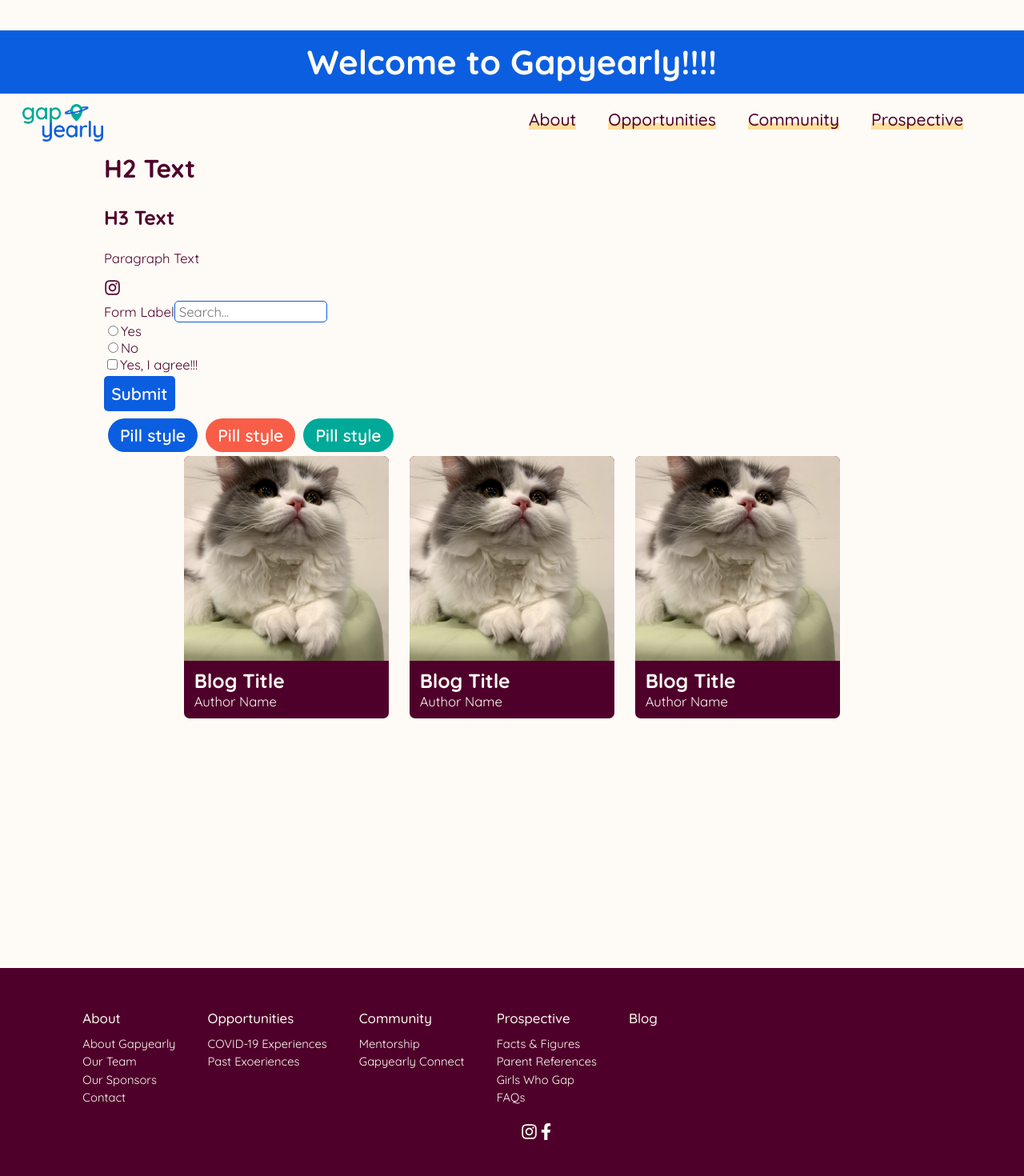
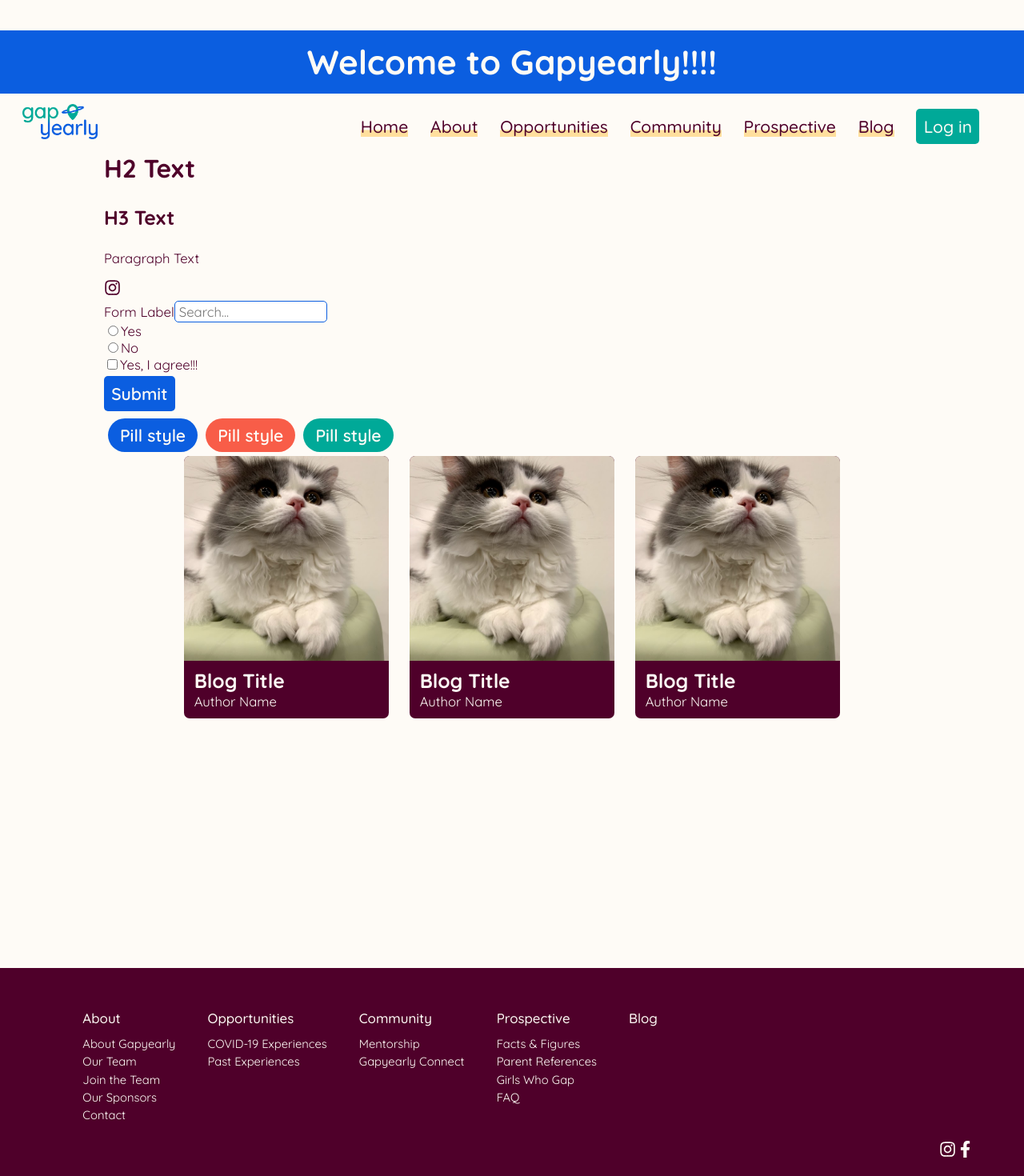
Before and after one commit to gapyearly/NextJS-Client, a Next.js app: page / in a window 1280 px wide. Shown: the part 34-1504 px from the top of the page at 80% size. Built offline with nearby package versions, Linux system fonts and the light colour scheme.

Commit message:
fixy fix

```diff
--- a/components/Layouts/Footer.js
+++ b/components/Layouts/Footer.js
@@ -2,6 +2,7 @@ import Link from "next/link";
 import styles from "./Footer.module.css";
 import {FaInstagram} from "react-icons/fa";
 import {FaFacebookF} from "react-icons/fa";
+
 
 
 // Footer sitemap and neccesary links
@@ -13,6 +14,7 @@ export default function Footer() {
     return (
       <FooterColumn
         title={subject.label}
+        href={subject.href}
         values={subject.items}
         key={subject.label}
       />
@@ -31,12 +33,16 @@ export default function Footer() {
   );
 }
 
-const FooterColumn = ({ title, values }) => {
+const FooterColumn = ({ title, values, href }) => {
   // Subcontent under the label
+
+  if (href) {
+    title = <Link href={href}><a className="noUnderline">{title}</a></Link>
+  }
   const content = values.map((value) => {
     return (
       <li key={value.linkLabel} className={styles.footer_column_link}>
-        {value.linkLabel}
+        <Link href={value.href}><a className="noUnderline">{value.linkLabel}</a></Link>
       </li>
     );
   });
--- a/components/Layouts/Footer.module.css
+++ b/components/Layouts/Footer.module.css
@@ -4,8 +4,7 @@
   display: flex;
   flex-direction: column;
   color: var(--seashell);
-  padding-top: 1em;
-  padding-left: 3em;
+  padding: 1em 3em 0;
 }
 .footer_column {
   list-style-type: none;
@@ -28,5 +27,5 @@
 }
 .socialMediaIconWrapper {
   display:flex;
-  justify-content: center;
+  justify-content: flex-end;
 }
--- a/components/Layouts/Navbar/NavLink.js
+++ b/components/Layouts/Navbar/NavLink.js
@@ -5,7 +5,8 @@ import styles from "./Navbar.module.css"
 export default function NavLink({ href, children }) {
   return (
     <Link href={href}>
-      {typeof Children === "string" ? <a className={styles.dropdownItem}>{children}</a> : children}
+      <a>{children}</a>
+      {/* {typeof Children === "string" ? <a className={styles.dropdownItem}>{children}</a> : children} */}
       {/* TODO: styles not being applied */}
     </Link>
   );
--- a/components/Layouts/Navbar/Navbar.module.css
+++ b/components/Layouts/Navbar/Navbar.module.css
@@ -15,9 +15,13 @@
 .navItems {
   margin: 1rem 3rem 0 0;
 }
-.navLink {
-  margin: 0 20px;
+.navItems > a, .dropdown, .navItems Button {
+  /* navTab is a workaround for giving the dropdown-free tabs styling */
+  margin: 0 0 0 1.5rem ;
   font-weight: 500;
+}
+.logInBtn{
+  margin-left: 1.5rem;
 }
 .dropdown {
   position: relative;
@@ -49,6 +53,7 @@
   /* margin-top: 0.7rem;
   TODO: add triangle notch */
 }
+
 /* .dropdownContent a:hover {
   box-shadow: 0 -0.4em 0 inset var(--horizon);
   FIXME: this is ugly lol
@@ -62,8 +67,8 @@
   position: absolute;
   top: 0;
   left: 0;
-  height: calc(var(--navbarHeight) * 0.65);
   z-index: 1001;
+  height: calc(var(--navbarHeight)*0.6);
   /*TODO: Gapyearly Logo Animation is delayed*/
   transition: top 0.3s;
 }
--- a/components/Layouts/Navbar/index.js
+++ b/components/Layouts/Navbar/index.js
@@ -1,8 +1,10 @@
 import React, { useState, useEffect } from "react";
 import styles from "./Navbar.module.css";
+import Button from "@components/Buttons/Button"
 import debounce from "@util/debounce";
 import Navfolder from "./Navfolder";
 import NavLink from "./NavLink";
+import Link from "next/link";
 
 // How far the user has to scroll in px for nav to reappear
 const SCROLL_LENGTH = 50;
@@ -54,31 +56,40 @@ export default function Navbar() {
       <style jsx>{`
         top: ${visible ? "0" : `-${navbarHeight}`};
       `}</style>
-      <NavLink href="/">
+      <Link href="/">
         <img
           src="/images/logo.png"
           layout="fill"
           alt="Gapyearly Logo"
           className={styles.logo}
         />
-      </NavLink>
+      </Link>
       <div className={styles.navItems}>
+        <NavLink href="/">Home</NavLink>
         <Navfolder title="About" href="">
-          <NavLink href="/">About Gapyearly</NavLink>
-          <NavLink href="/">Our Team</NavLink>
-          <NavLink href="/">Join the Team</NavLink>
-          <NavLink href="/">Our Sponsors</NavLink>
-          <NavLink href="/">Contact</NavLink>
+          <NavLink href="/about-gapyearly">About Gapyearly</NavLink>
+          <NavLink href="/our-team">Our Team</NavLink>
+          <NavLink href="/join-the-team">Join the Team</NavLink>
+          <NavLink href="/our-sponsors">Our Sponsors</NavLink>
+          <NavLink href="/contact">Contact</NavLink>
         </Navfolder>
         <Navfolder title="Opportunities" href="">
-          e
+          <NavLink href="/covid-experiences">COVID-19 Experiences</NavLink>
+          <NavLink href="/past-experiences">Past Experiences</NavLink>
         </Navfolder>
         <Navfolder title="Community" href="">
-          e
+          <NavLink href="/mentorship">Mentorship</NavLink>
+          <NavLink href="/gapyearly-connect">Gapyearly Connect</NavLink>
         </Navfolder>
         <Navfolder title="Prospective" href="">
           <NavLink href="/facts-and-figures">Facts & Figures</NavLink>
+          <NavLink href="/parent-references">Parent References</NavLink>
+          <NavLink href="/girls-who-gap">Girls Who Gap</NavLink>
+          <NavLink href="/faq">FAQ</NavLink>
         </Navfolder>
+        <NavLink href="/blog">Blog</NavLink>
+        <Button color="greenBg" href="/log-in">Log in</Button>
+
       </div>
     </nav>
   );
--- a/components/Layouts/Navbar/sitemap.json
+++ b/components/Layouts/Navbar/sitemap.json
@@ -1,65 +1,27 @@
 {
-  "header": [
-    {
-      "label": "About",
-      "dropdownItems": [
-        {
-          "linkLabel": "About Gapyearly",
-          "href": "/"
-        },
-        {
-          "linkLabel": "Our Team",
-          "href": "/"
-        }
-      ]
-    },
-    {
-      "label": "Opportunities",
-      "dropdownItems": [
-        {
-          "linkLabel": "About Gapyearly",
-          "href": "/"
-        }
-      ]
-    },
-    {
-      "label": "Community",
-      "dropdownItems": [
-        {
-          "linkLabel": "About Gapyearly",
-          "href": "/"
-        }
-      ]
-    },
-    {
-      "label": "Prospective",
-      "dropdownItems": [
-        {
-          "linkLabel": "About Gapyearly",
-          "href": "/"
-        }
-      ]
-    }
-  ],
   "footer": [
     {
       "label": "About",
       "items": [
         {
           "linkLabel": "About Gapyearly",
-          "href": "/"
+          "href": "/about-gapyearly"
         },
         {
           "linkLabel": "Our Team",
-          "href": "/"
+          "href": "/our-team"
+        },
+        {
+          "linkLabel": "Join the Team",
+          "href": "/join-the-team"
         },
         {
           "linkLabel": "Our Sponsors",
-          "href": "/"
+          "href": "/our-sponsors"
         },
         {
           "linkLabel": "Contact",
-          "href": "/"
+          "href": "/contact"
         }
       ]
     },
@@ -68,11 +30,11 @@
       "items": [
         {
           "linkLabel": "COVID-19 Experiences",
-          "href": "/"
+          "href": "/covid-experiences"
         },
         {
-          "linkLabel": "Past Exoeriences",
-          "href": "/"
+          "linkLabel": "Past Experiences",
+          "href": "/past-experiences"
         }
       ]
     },
@@ -81,11 +43,11 @@
       "items": [
         {
           "linkLabel": "Mentorship",
-          "href": "/"
+          "href": "/mentorship"
         },
         {
           "linkLabel": "Gapyearly Connect",
-          "href": "/"
+          "href": "/gapyearly-connect"
         }
       ]
     },
@@ -98,20 +60,21 @@
         },
         {
           "linkLabel": "Parent References",
-          "href": "/"
+          "href": "/parent-references"
         },
         {
           "linkLabel": "Girls Who Gap",
-          "href": "/"
+          "href": "/girls-who-gap"
         },
         {
-          "linkLabel": "FAQs",
-          "href": "/"
+          "linkLabel": "FAQ",
+          "href": "/faq"
         }
       ]
     },
     {
       "label": "Blog",
+      "href": "/blog",
       "items": []
     }
   ]
```
